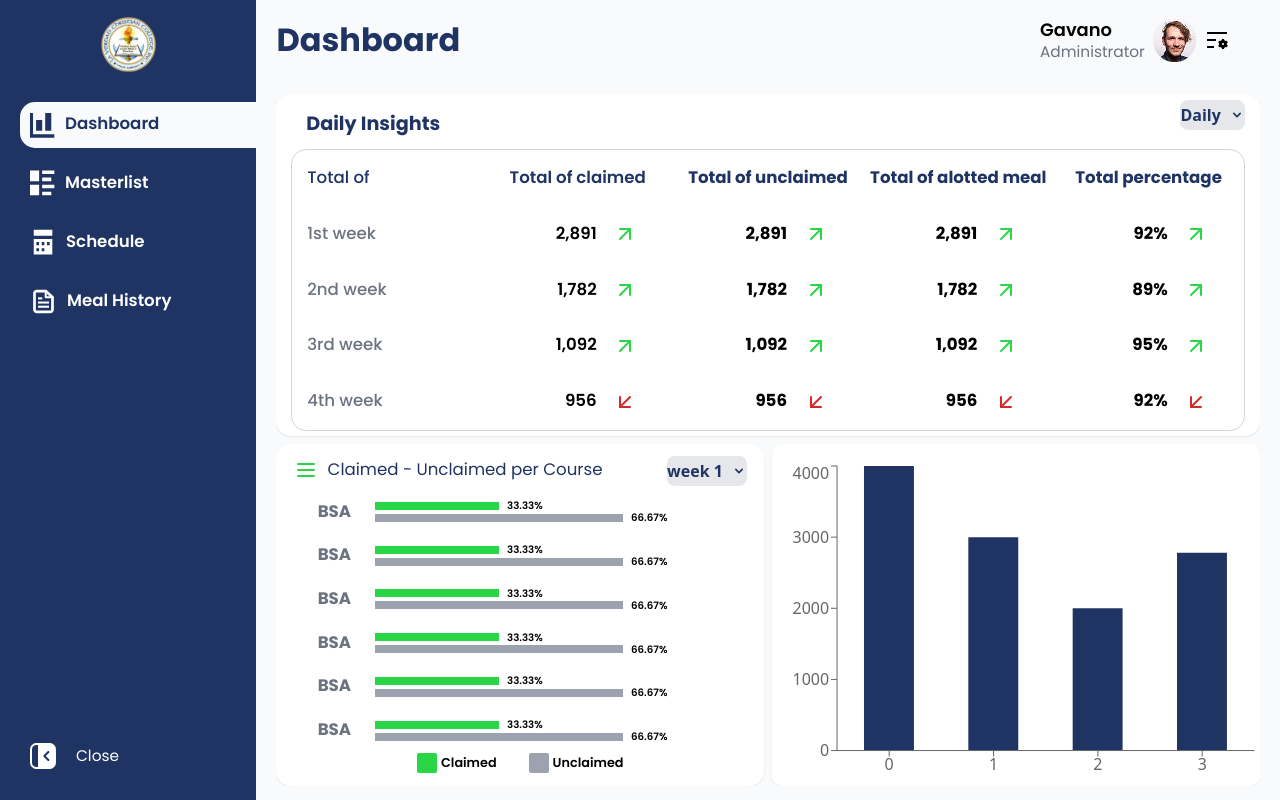
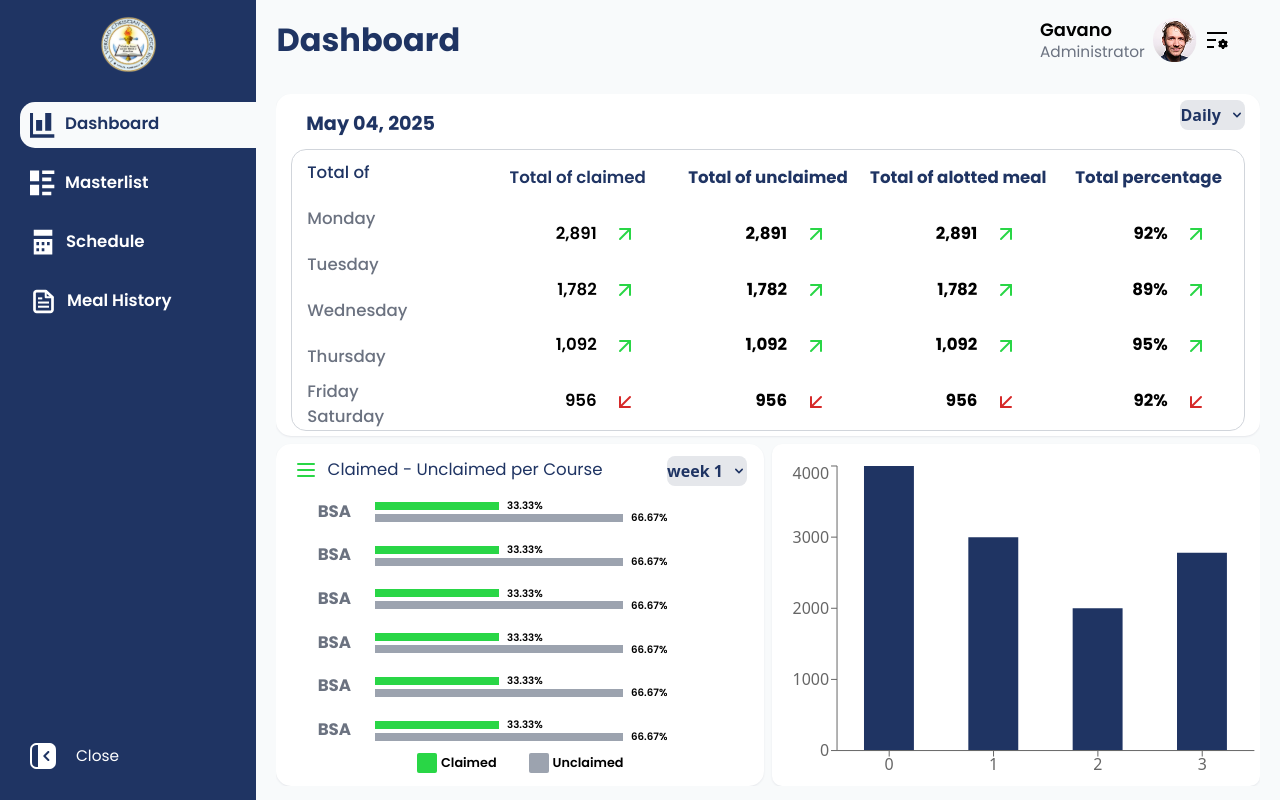
Before and after one commit to Fourthhy/free-lunch-eligibility-check, a React (Vite) app: page /dashboard in a window 1280 px wide. Built offline with nearby package versions, Linux system fonts and the light colour scheme.

Commit message:
Flexible dropdown filter

```diff
--- a/src/pages/admin/DashboardData.jsx
+++ b/src/pages/admin/DashboardData.jsx
@@ -1,14 +1,54 @@
 import { Dropdown, DropdownItem, Progress } from "flowbite-react"
 import { ArrowUpRight, ArrowDownLeft, Menu } from "lucide-react"
 import { useState } from "react"
-
 import Chart from "./Dashboard_Components/BarChart"
 import Header from "./Dashboard_Components/Header"
 
+const currentDate = new Date();
+
 export default function DashboardData() {
+    const year = currentDate.getFullYear();
+    const monthIndex = currentDate.getMonth(); // 0-based index
+    const day = currentDate.getDate();
+    // Array of month names
+    const monthNames = [
+        "January", "February", "March", "April", "May", "June",
+        "July", "August", "September", "October", "November", "December"
+    ];
+    // Get the month name from the array
+    const monthName = monthNames[monthIndex];
+    const formattedDate = `${monthName} ${day < 10 ? '0' : ''}${day}, ${year}`;
+    const DaysInAWeek = ["Monday", "Tuesday", "Wednesday", "Thursday", "Friday", "Saturday"];
+    const WeeksInAMonth = ["1st", "2nd", "3rd", "4th"];
+    const MonthsInAYear = ["January", "February", "March", "April", "May", "July", "August", "September", "October", "November", "December"];
+    const SemestralsInAYear = ["1st", "2nd"];
 
     const [filter, setFilter] = useState("Daily")
+    const [tallyCategoryDisplay, setTallyCategoryDisplay] = useState(DaysInAWeek)
     const [weeklyFilter, setWeeklyFilter] = useState("week 1")
+
+
+    const handleSelectFilterChange = (filter) => {
+        setFilter(filter)
+        switch (filter) {
+            case "Daily":
+                setTallyCategoryDisplay(DaysInAWeek)
+                break;
+            case "Weekly":
+                setTallyCategoryDisplay(WeeksInAMonth)
+                break;
+            case "Monthly":
+                setTallyCategoryDisplay(MonthsInAYear)
+                break;
+            case "Semestral":
+                setTallyCategoryDisplay(SemestralsInAYear)
+                break;
+            default:
+                setTallyCategoryDisplay([])
+        }
+    }
+
+
 
     const CourseClaimed = ({ programName, claimed, unClaimed, totalMeals }) => {
         const claimedBarWidth = (claimed / totalMeals) * 100;
@@ -61,46 +101,35 @@ export default function DashboardData() {
                                     <div className="flex justify-between w-[100%] h-[15%]">
                                         <div className="flex items-center">
                                             <p className="font-Poppins text-[#1F3463] text-[1.5vw] font-bold overflow white-space text-overflow pl-[15px]">
-                                                {filter} Insights
+                                                {filter === "Daily" ? formattedDate : `${filter} Insights`}
                                             </p>
                                         </div>
                                         <div>
                                             <Dropdown label={filter} dismissOnClick={true} className="text-[#1F3463] font-bold" style={{ backgroundColor: '#e5e7eb', height: '30px' }} >
-                                                <DropdownItem onClick={() => { setFilter("Daily") }}>Daily</DropdownItem>
-                                                <DropdownItem onClick={() => { setFilter("Weekly") }}>Weekly</DropdownItem>
-                                                <DropdownItem onClick={() => { setFilter("Monthly") }}>Monthly</DropdownItem>
-                                                <DropdownItem onClick={() => { setFilter("Semestral") }}>Semestral</DropdownItem>
+                                                <DropdownItem onClick={() => { handleSelectFilterChange("Daily") }}>Daily</DropdownItem>
+                                                <DropdownItem onClick={() => { handleSelectFilterChange("Weekly") }}>Weekly</DropdownItem>
+                                                <DropdownItem onClick={() => { handleSelectFilterChange("Monthly") }}>Monthly</DropdownItem>
+                                                <DropdownItem onClick={() => { handleSelectFilterChange("Semestral") }}>Semestral</DropdownItem>
                                             </Dropdown>
                                         </div>
                                     </div>
                                     <div className="border-[1px] border-gray-300 flex-1 rounded-[15px]">
-                                        <div className="w-[100%] h-[100%] grid grid-cols-5">
+                                        <div className="w-[100%] h-[100%] grid grid-cols-5 ">
                                             <div className="h-[100%] w-[100%] grid grid-rows-5">
-                                                <div className="h-[100%] w-[100%] flex items-center">
+                                                <div className="h-[100%] w-[100%] flex items-center auto">
                                                     <p className="font-Poppins text-[1.3vw] font-medium text-[#1F3463] pl-[15px] text-center flex justify-center items-center">
                                                         Total of
                                                     </p>
                                                 </div>
+
+                                                {tallyCategoryDisplay.map((item) => (
                                                 <div className="h-[100%] w-[100%] flex items-center">
                                                     <p className="font-Poppins text-[1.3vw] font-medium text-gray-500 pl-[15px] text-center">
-                                                        1st week
+                                                        {item} {filter === "Weekly" ? "week" : ""} {filter === "Semestral" ? "Semester" : ""}
                                                     </p>
                                                 </div>
-                                                <div className="h-[100%] w-[100%] flex items-center">
-                                                    <p className="font-Poppins text-[1.3vw] font-medium text-gray-500 pl-[15px]">
-                                                        2nd week
-                                                    </p>
-                                                </div>
-                                                <div className="h-[100%] w-[100%] flex items-center">
-                                                    <p className="font-Poppins text-[1.3vw] font-medium text-gray-500 pl-[15px]">
-                                                        3rd week
-                                                    </p>
-                                                </div>
-                                                <div className="h-[100%] w-[100%] flex items-center">
-                                                    <p className="font-Poppins text-[1.3vw] font-medium text-gray-500 pl-[15px]">
-                                                        4th week
-                                                    </p>
-                                                </div>
+                                                ))}
+
                                             </div>
 
                                             <div className="h-[100%] w-[100%] grid grid-rows-5">
```
